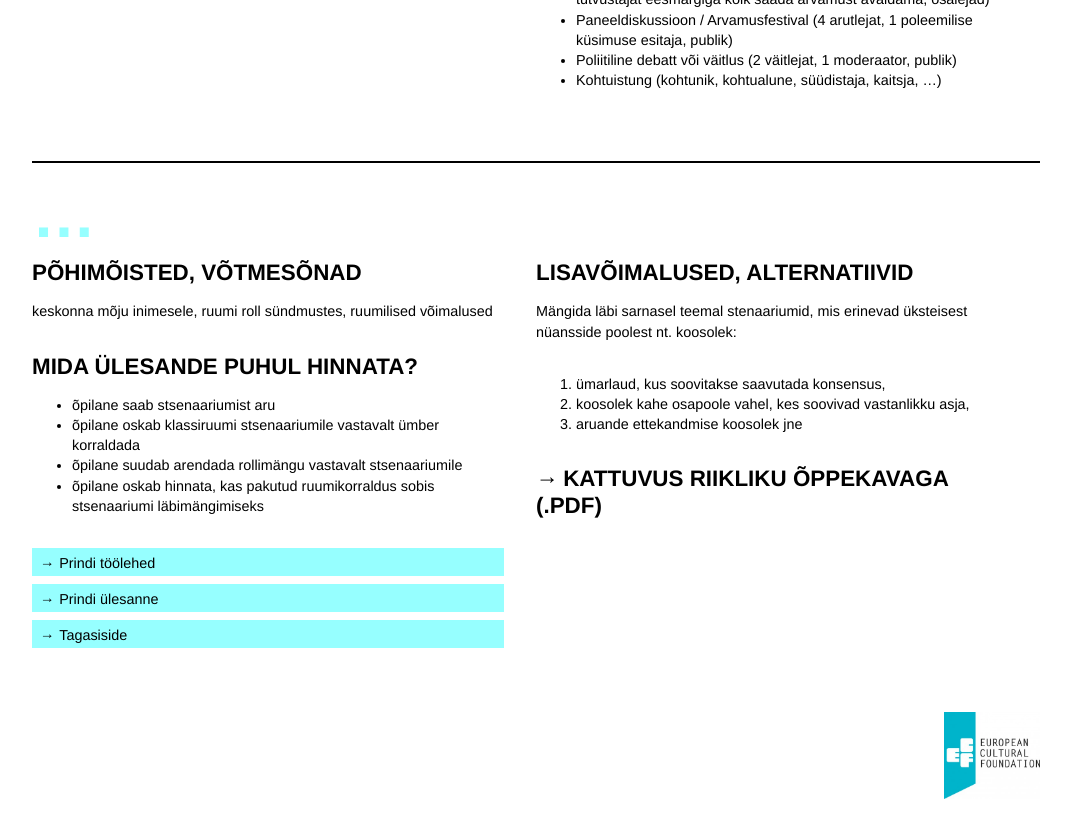
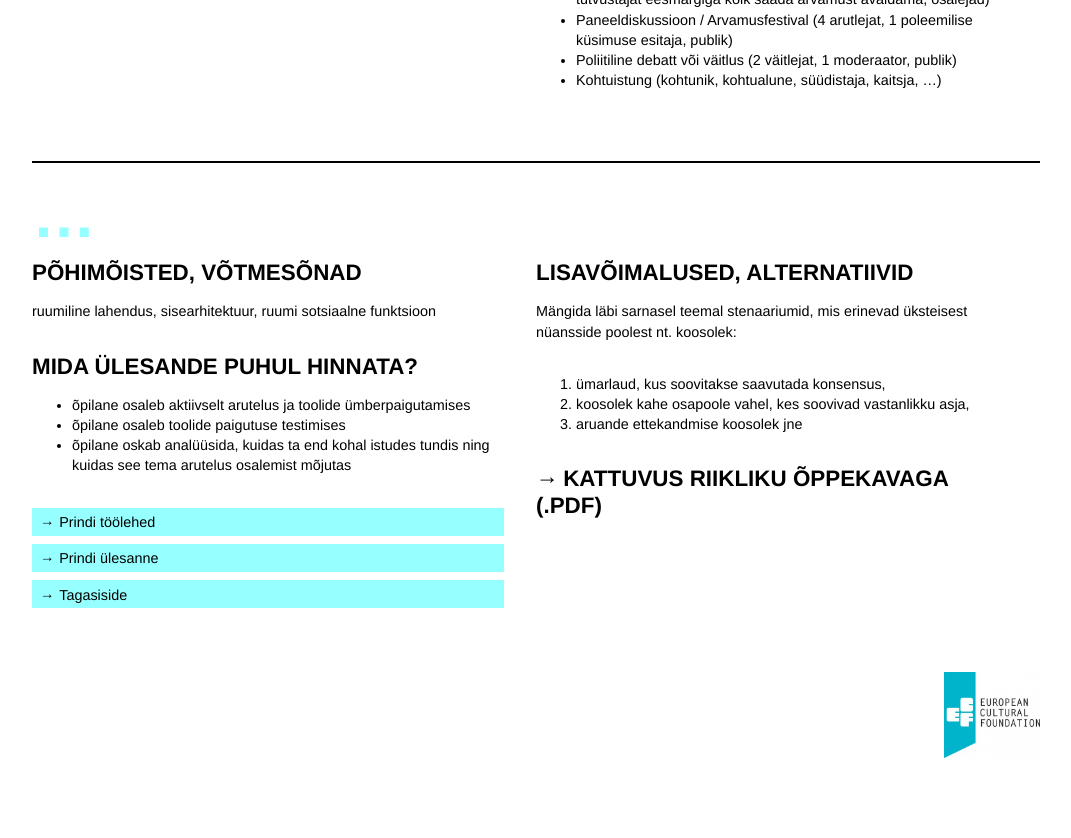
Before and after one commit to ruumiharidus/ruumiharidus.github.io, a Jekyll site: the page built from _posts/2015-12-04-istung.md, in a window 1280 px wide and 900 px high, scrolled down 1931 px. Shown: the top 838 px of the window, without its empty margins (104-1175 px from the left). Built offline with Jekyll 4.4.1, drawn with Linux system fonts in a browser that asks for light colours; nearby versions of some CDN libraries.

Commit message:
Updated 2015-12-04-istung.md

```diff
--- a/_posts/2015-12-04-istung.md
+++ b/_posts/2015-12-04-istung.md
@@ -53,13 +53,12 @@ Stsenaariumid:
 ### ...
 
 #### Põhimõisted, võtmesõnad
-keskonna mõju inimesele, ruumi roll sündmustes, ruumilised võimalused
+ruumiline lahendus, sisearhitektuur, ruumi sotsiaalne funktsioon
 
 #### Mida ülesande puhul hinnata?
-+ õpilane saab stsenaariumist aru
-+ õpilane oskab klassiruumi stsenaariumile vastavalt ümber korraldada
-+ õpilane suudab arendada rollimängu vastavalt stsenaariumile
-+ õpilane oskab hinnata, kas pakutud ruumikorraldus sobis stsenaariumi läbimängimiseks
++ õpilane osaleb aktiivselt arutelus ja toolide ümberpaigutamises
++ õpilane osaleb toolide paigutuse testimises
++ õpilane oskab analüüsida, kuidas ta end kohal istudes tundis ning kuidas see tema arutelus osalemist mõjutas
 
 [Prindi töölehed]({{ site.baseurl }}/assets/documents/hello.pdf)
 [Prindi ülesanne](){:class='do-print'}
```
